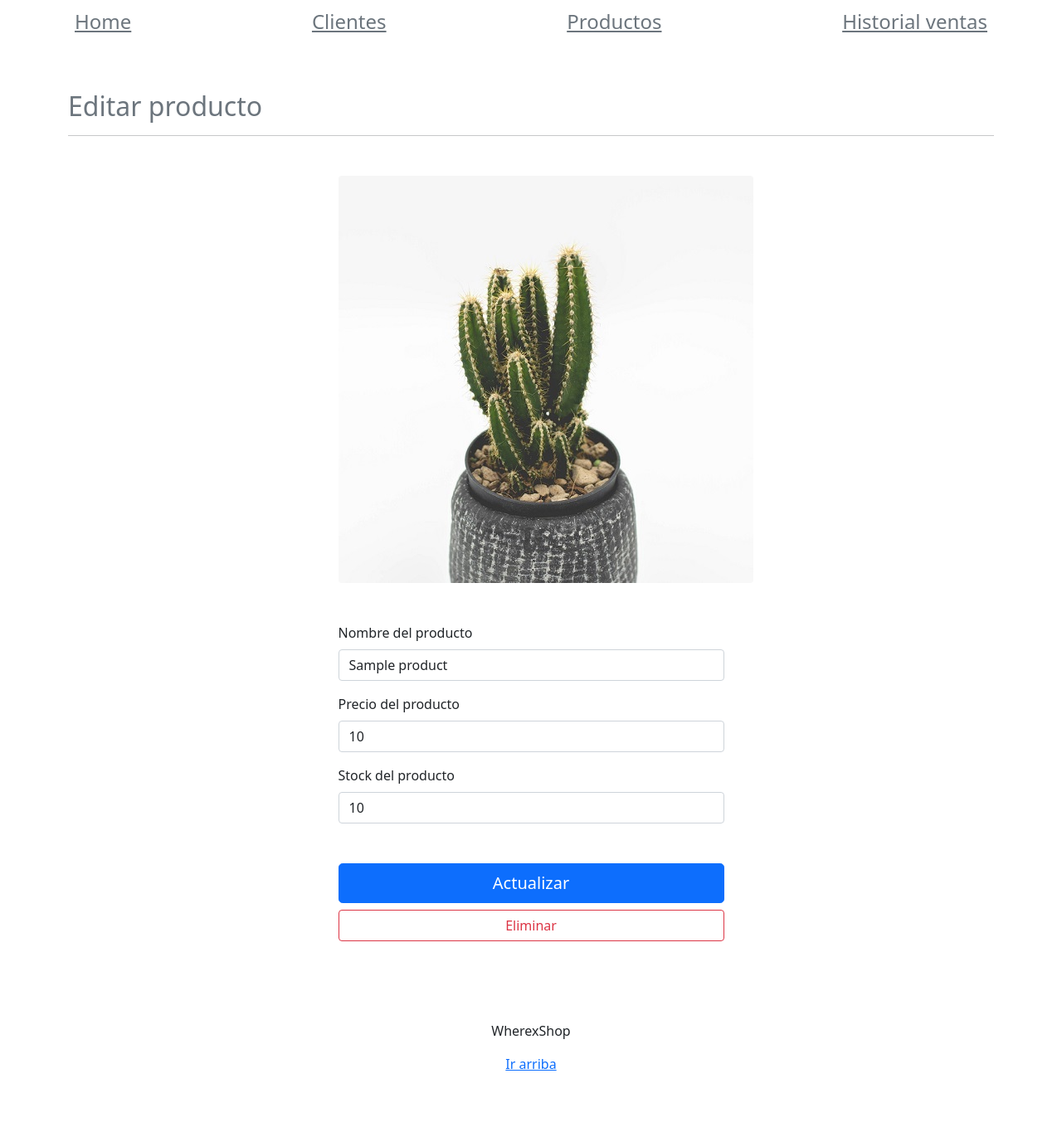
After one commit to ImSoHappi/wherexShop, a Django app: page /products/00000000-0000-0000-0000-000000000001/edit in a window 1280 px wide. The commit adds this page. Shown: the whole page at 83% size. Run offline with Django 3.2, Linux system fonts and the light colour scheme; tables that the repository leaves empty hold one stand-in row (values such as "Sample post"); some libraries are stand-ins or nearby versions.

Commit message:
Agrega crear/eliminar/actualizar de productos y clientes

```diff
--- a/wherexShop/models.py
+++ b/wherexShop/models.py
@@ -33,6 +33,9 @@ class Product(models.Model):
 
     def get_all_product ():
         return Product.objects.all()
+
+    def get_product (product):
+        return Product.objects.get(id=product)
 
 
 class Sale(models.Model):
--- a/wherexShop/static/css/main.css
+++ b/wherexShop/static/css/main.css
@@ -3,3 +3,15 @@
     padding: 0px;
     border: none;
 }
+
+.add_card {
+    background-color: rgba(207, 207, 207, 0.25);
+}
+
+.add_card:hover {
+    background-color: rgba(207, 207, 207, 0.45);
+}
+
+.add_icon {
+    color: rgba(129, 129, 129, 0.6);
+}
--- /dev/null
+++ b/wherexShop/templates/edit_product.html
@@ -0,0 +1,49 @@
+{% extends "layouts/base.html" %}
+
+{% block title %} {{product.name}} {% endblock %}
+
+{% block stylesheets %}{% endblock stylesheets %}
+
+{% block content %}
+
+<main class="container">
+
+    <h2 class="mt-5 text-muted">Editar producto</h2>
+    <hr class="mb-5">
+
+    <div class="mx-auto col-md-5">
+
+        <div class="text-center mb-5">
+            <img src="/static/img/cactus-1.jpg" class="rounded" alt="...">
+        </div>
+
+
+        <form action="" method="POST">
+            {% csrf_token %}
+
+            <div class="mb-3">
+                <label for="name" class="form-label">Nombre del producto</label>
+                <input type="text" value="{{product.name}}" id="name" name="name" class="form-control">
+            </div>
+
+            <div class="mb-3">
+                <label for="price" class="form-label">Precio del producto</label>
+                <input type="number" value="{{product.price}}" id="price" name="price" class="form-control">
+            </div>
+
+            <div class="mb-3">
+                <label for="stock" class="form-label">Stock del producto</label>
+                <input type="number" value="{{product.stock}}" id="stock" name="stock" class="form-control">
+            </div>
+
+            <div class="d-grid gap-2 mt-5">
+                <button type="submit" class="btn btn-primary btn-lg" name="update_product" onsubmit="setFormSubmitting()">Actualizar</button>
+                <button type="submit" class="btn btn-outline-danger" name="delete_product" onsubmit="setFormSubmitting()">Eliminar</button>
+            </div>
+
+        </form>
+    </div>
+
+</main>
+
+{% endblock content %}
--- a/wherexShop/templates/sale_detail.html
+++ b/wherexShop/templates/sale_detail.html
@@ -11,7 +11,8 @@
         <h2 class="mt-5 text-muted">Detalle venta
                 {% csrf_token %}
                 <button type="submit" id="completed-task" class="fabutton"><i class="fas fa-trash text-danger fa-sm"></i></button>
-            <h6>{{ sale.id }}</h6>
+            <h6>N° {{ sale.id }}</h6>
+            <p class="text-muted">Realizada el {{sale.created_at}} </p>
         </h2>
     </form>
     <hr class="mb-5">
@@ -19,7 +20,7 @@
     <div class="row g-0">
 
             <ul class="list-group mx-auto col-md-6 mt-3">
-
+                <h2 class=" mb-3">Cliente <strong>{{ sale.client}}</strong></h2>
                 <h4 class="text-secondary">Detalle</h4>
 
                 {% for product in detail.products.all %}
--- a/wherexShop/urls.py
+++ b/wherexShop/urls.py
@@ -8,4 +8,8 @@ urlpatterns = [
     path('sales/', views.saleList, name='sales'),
     path('clients/<str:client>/sales', views.clientSaleList, name="client_sales"),
     path('sales/<str:sale>/detail', views.saleDetail, name="sale_detail"),
+    path('products/<str:product>/edit', views.productEdit, name="product_edit"),
+    path('products/add_product', views.addProduct, name="add_product"),
+    path('clients/add_client', views.addClient, name="add_client"),
+    path('clients/<str:client>/edit', views.clientEdit, name="client_edit"),
 ]
--- a/wherexShop/views.py
+++ b/wherexShop/views.py
@@ -71,3 +71,79 @@ def saleDetail (request, sale):
     context['detail'] = SaleDetail.get_sale_detail(sale)
     context['sale'] = Sale.get_sale(sale)
     return render(request, 'sale_detail.html', context=context)
+
+def productEdit (request, product):
+
+    if request.method == "POST":
+        if 'delete_product' in request.POST:
+            deleteProduct = get_object_or_404(Product, id=product)
+            deleteProduct.delete()
+            return redirect('products')
+
+        if 'update_product' in request.POST:
+            updateProduct = get_object_or_404(Product, id=product)
+            updateProduct.name = request.POST['name']
+            updateProduct.price = request.POST['price']
+            updateProduct.stock = request.POST['stock']
+            updateProduct.save()
+            return redirect('product_edit', product=product)
+
+    context = {}
+    context['product'] = Product.get_product(product)
+    return render(request, 'edit_product.html', context=context)
+
+
+def clientEdit (request, client):
+
+    if request.method == "POST":
+        if 'delete_client' in request.POST:
+            deleteCliente = get_object_or_404(Client, id=client)
+            deleteCliente.delete()
+            return redirect('clients')
+
+        if 'update_client' in request.POST:
+            updateClient = get_object_or_404(Client, id=client)
+            updateClient.name = request.POST['name']
+
+            if 'state' in request.POST:
+                state = True
+                print("True")
+            else:
+                state = False
+                print("False")
+
+            updateClient.state = state
+            updateClient.save()
+            return redirect('client_edit', client=client)
+
+    context = {}
+    context['client'] = Client.get_client(client)
+    return render(request, 'edit_client.html', context=context)
+
+
+def addProduct (request):
+
+    if request.method == "POST":
+
+        product = Product.objects.create(name=request.POST['name'], price=request.POST['price'], stock=request.POST['stock'])
+        product.save()
+        return redirect('products')
+
+    return render(request, 'add_product.html')
+
+
+def addClient (request):
+
+    if request.method == "POST":
+
+        if 'state' in request.POST:
+            state = True
+        else:
+            state = False
+
+        client = Client.objects.create(name=request.POST['name'], state=state)
+        client.save()
+
+        return redirect('clients')
+
+    return render(request, 'add_client.html')
```
Also changed, not shown: wherexShop/templates/add_client.html (added, +38 -0 lines), wherexShop/templates/add_product.html (added, +43 -0 lines), wherexShop/templates/client_list.html (+16 -1 lines), wherexShop/templates/edit_client.html (added, +44 -0 lines), wherexShop/templates/home.html (+6 -9 lines), wherexShop/templates/product_list.html (+14 -2 lines).
